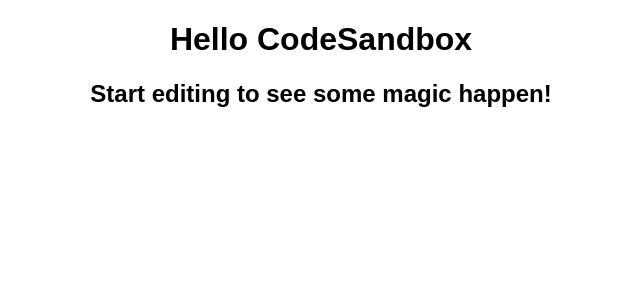
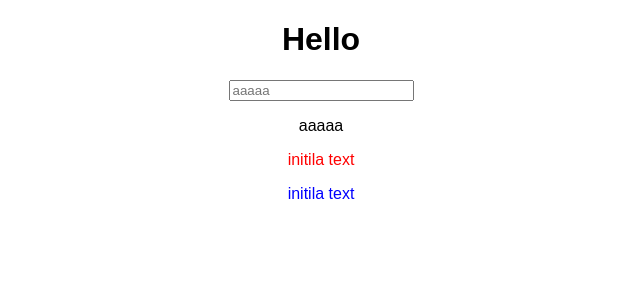
Before and after one commit to KiichiroNakamura/useContext-list, a React (Create React App) app: page / in a window 1280 px wide. Shown: the top 300 px of the page, without its empty margins (319-959 px from the left). Built offline with nearby package versions, Linux system fonts and the light colour scheme.

Commit message:
202109271501 TextOK

```diff
--- a/src/App.js
+++ b/src/App.js
@@ -1,10 +1,17 @@
+import { First } from "./components/First";
+import { Second } from "./components/Second";
+import { Third } from "./components/Third";
+import { TextProvider } from "./providers/TextProvider";
 import "./styles.css";
 
 export default function App() {
   return (
     <div className="App">
-      <h1>Hello CodeSandbox</h1>
-      <h2>Start editing to see some magic happen!</h2>
+      <TextProvider>
+        <First />
+        <Second />
+        <Third />
+      </TextProvider>
     </div>
   );
 }
--- /dev/null
+++ b/src/components/First.jsx
@@ -0,0 +1,22 @@
+import React, { useContext, useState } from "react";
+
+import { TextContext } from "../providers/TextProvider";
+
+export const First = () => {
+  const [textVal, setTextVal] = useState("aaaaa");
+  const [textData, setTextData] = useContext(TextContext);
+  console.log(textData);
+
+  const onChangeText = (e) => {
+    setTextVal(e.target.value);
+    setTextData(e.target.value);
+  };
+
+  return (
+    <div>
+      <h1>Hello</h1>
+      <input text="text" placeholder={textVal} onChange={onChangeText} />
+      <p>{textVal}</p>
+    </div>
+  );
+};
--- /dev/null
+++ b/src/components/Second.jsx
@@ -0,0 +1,15 @@
+import React, { useContext, useEffect, useState } from "react";
+import { TextContext } from "../providers/TextProvider";
+
+export const Second = () => {
+  const textData = useContext(TextContext);
+  const [textVal2, setTextVal2] = useState("bbbb");
+  useEffect(() => {
+    setTextVal2(textData);
+  }, [textData]);
+  return (
+    <div>
+      <p style={{ color: "red" }}>{textVal2}</p>
+    </div>
+  );
+};
--- /dev/null
+++ b/src/components/Third.jsx
@@ -0,0 +1,15 @@
+import React, { useContext, useState, useEffect } from "react";
+import { TextContext } from "../providers/TextProvider";
+
+export const Third = () => {
+  const [textVal3, setTextVal3] = useState("cccc");
+  const [textData, setTextData] = useContext(TextContext);
+  useEffect(() => {
+    setTextVal3(textData);
+  }, [textData]);
+  return (
+    <div>
+      <p style={{ color: "blue" }}>{textVal3}</p>
+    </div>
+  );
+};
--- /dev/null
+++ b/src/providers/TextProvider.jsx
@@ -0,0 +1,12 @@
+import React, { createContext, useState } from "react";
+export const TextContext = createContext();
+
+export const TextProvider = ({ children }) => {
+  const [text, setText] = useState("initila text");
+
+  return (
+    <TextContext.Provider value={[text, setText]}>
+      {children}
+    </TextContext.Provider>
+  );
+};
```
